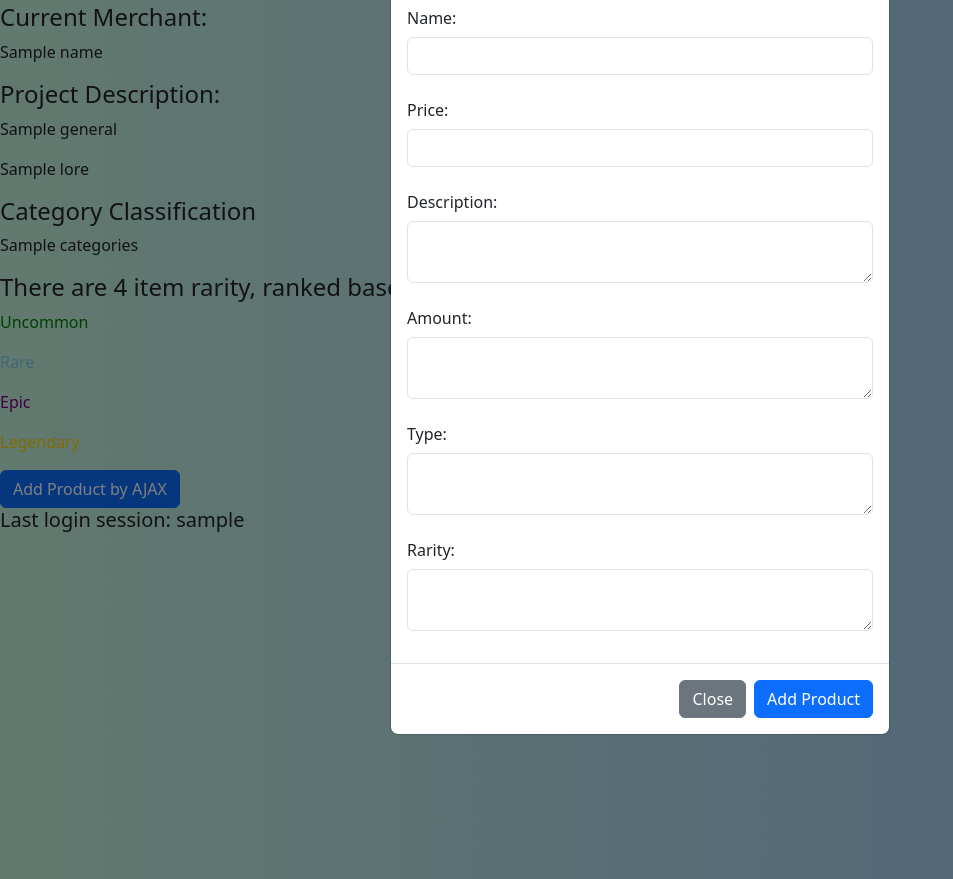
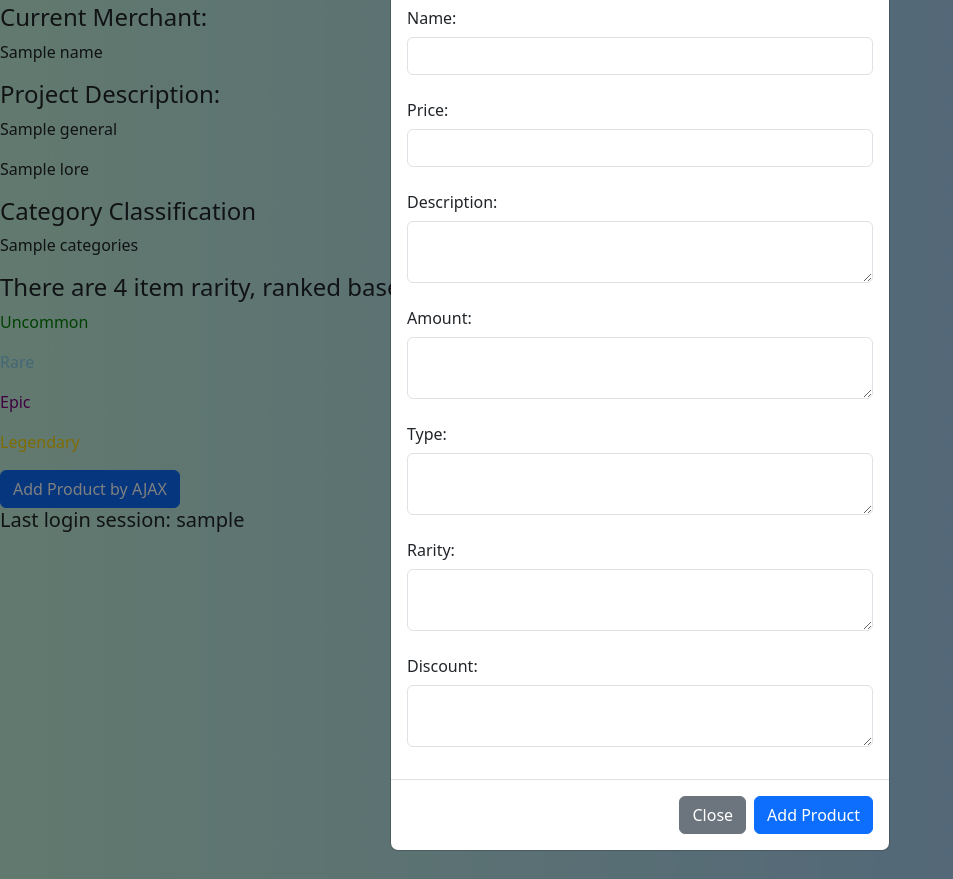
Before and after one commit to Alvinzhafif/fosters-bag, a Django app: template main/templates/main.html in a window 1280 px wide, after a click on "Add Product by AJAX". Shown: the part 109-988 px from the top of the page, without its empty margins (0-953 px from the left). Run offline with Django 3.2, Linux system fonts and the light colour scheme; the template is opened without the code that fills it: most values are stand-ins (such as "Sample title", 1, 10 or a date in 2020).

Commit message:
finished challenge

```diff
--- a/main/models.py
+++ b/main/models.py
@@ -11,4 +11,5 @@
     description = models.TextField()
     type = models.CharField(max_length=255, null=True)
     rarity= models.CharField(max_length=255, null=True)
+    is_discount = models.BooleanField(default=False)
 # Create your models here.
--- a/main/templates/main.html
+++ b/main/templates/main.html
@@ -62,6 +62,7 @@
 </div>
 
 
+
 <table id="product_table"></table>
     <div class="modal fade" id="exampleModal" tabindex="-1" aria-labelledby="exampleModalLabel" aria-hidden="true">
       <div class="modal-dialog">
@@ -97,6 +98,10 @@
                       <label for="description" class="col-form-label">Rarity:</label>
                       <textarea class="form-control" id="rarity" name="rarity"></textarea>
                   </div>
+                    <div class="mb-3">
+                      <label for="description" class="col-form-label">Discount:</label>
+                      <textarea class="form-control" id="Discount" name="Discount"></textarea>
+                    </div>
                   </form>
               </div>
               <div class="modal-footer">
@@ -124,7 +129,12 @@
         let htmlString = ""
         products.forEach((item) => {
             htmlString += `\n<tr>
-              <div class="card" style="width: 18rem;">
+              `
+              if (item.fields.description != false){
+                var tr= $(this).closest('tr');
+                tr.prependTo(tr.closest('table'))
+              `
+              <div class="card" id="pp" style="width: 18rem;"
               `
               if (item.fields.type == "Sword") {
                 htmlString += `<p class="card-text">${item.fields.type}</p>
@@ -136,7 +146,7 @@
                 <img class="card-img-top" src="{% static 'main/bow.jpeg' %}" alt="Card image cap">
                 `
               }
-              else if (item.fields.type == "Throwable") {
+              else if (item.fields.type == "Throwables") {
                 htmlString += `<p class="card-text">${item.fields.type}</p>
                 <img class="card-img-top" src="{% static 'main/throwable.jpeg' %}" alt="Card image cap">
                 `
@@ -184,7 +194,10 @@
                htmlString += '</div>'
             htmlString += '</div>'
         htmlString += '</tr>'
+              }
         })
+
+
 
         document.getElementById("product_table").innerHTML = htmlString
     }
--- a/main/urls.py
+++ b/main/urls.py
@@ -12,7 +12,7 @@
 from main.views import get_product_json
 from main.views import add_product_ajax
 from main.views import del_product_ajax
-
+from main.views import update_product_visibility
 app_name = 'main'
 
 urlpatterns = [
@@ -30,5 +30,6 @@
     path('get-product/', get_product_json, name='get_product_json'),
     path('create-product-ajax/', add_product_ajax, name='add_product_ajax'),
     path('delete-product-ajax/<int:id>', del_product_ajax, name='del_product_ajax'),
+    path('api/update_product_visibility/<int:product_id>/', update_product_visibility, name='update_product_visibility'),
 
 ]
```
Also changed, not shown: main/views.py (+10 -5 lines), main/migrations/0007_product_is_discount.py (added), main/static/css/colors.css (line endings or trailing spaces).
